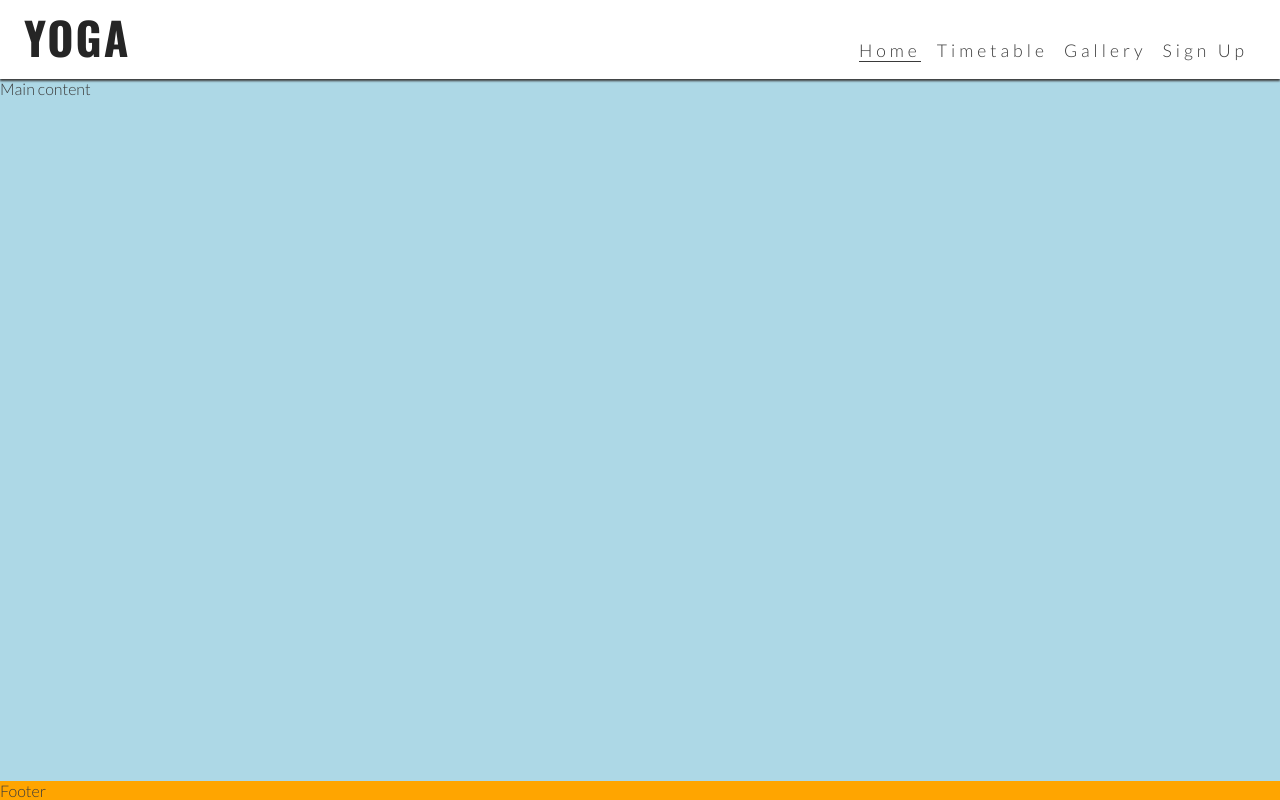
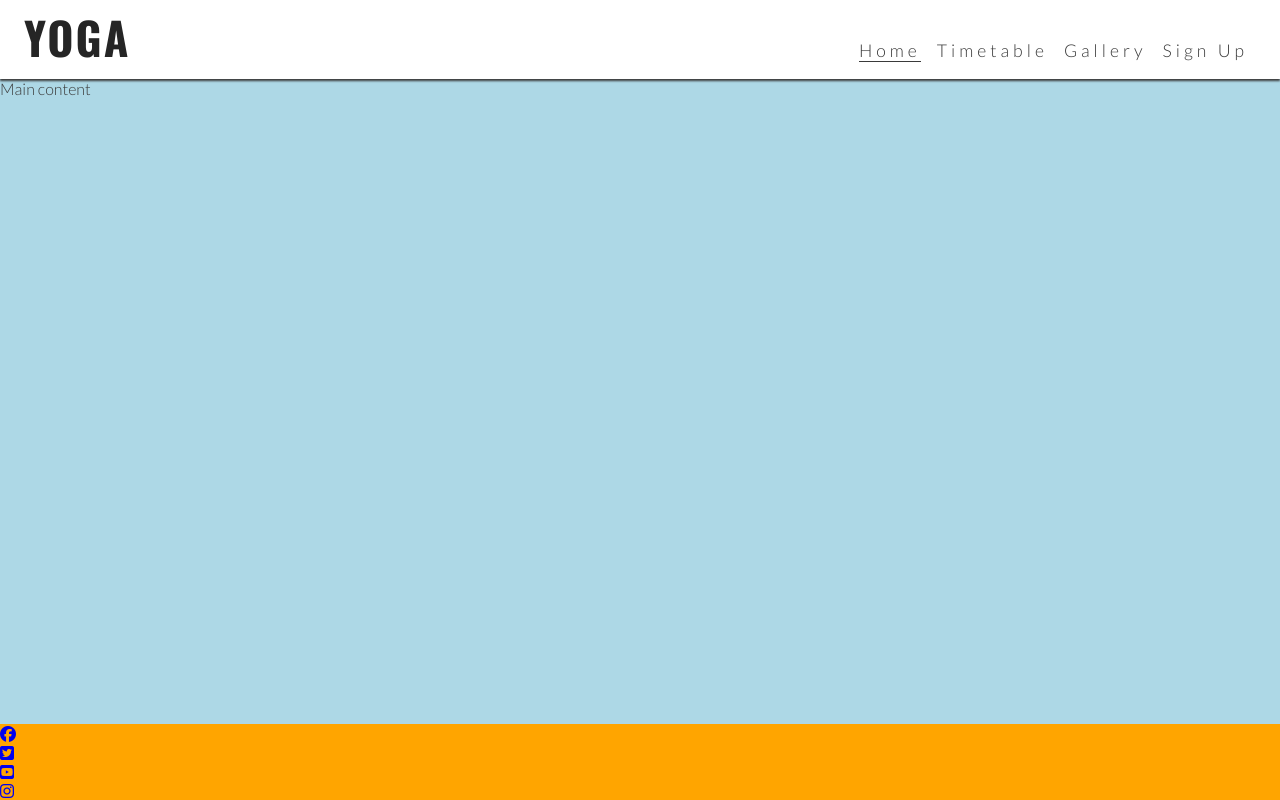
Before and after one commit to Aaron-Flynn/trail-1, a plain HTML site: page index.html in a window 1280 px wide. Drawn offline with nearby package versions, Linux system fonts and the light colour scheme.

Commit message:
add icons to footer

```diff
--- a/index.html
+++ b/index.html
@@ -22,7 +22,9 @@
             <h1 id="logo">Yoga</h1>
         </a>
         <input type="checkbox" id="nav-toggle" name="nav-toggle">
-        <label for="nav-toggle" class="nav-toggle-label">X</label>
+        <label for="nav-toggle" class="nav-toggle-label">
+            <i class="fa-solid fa-bars"></i>
+        </label>
         <nav>
             <ul id="menu">
                 <li><a href="" class="active">Home</a></li>
@@ -37,6 +39,32 @@
     <main>Main content</main>
 
     <!-- Footer -->
-    <footer>Footer</footer>
+    <footer>
+        <ul id="social-networks">
+            <li>
+                <a href="https://www.facebook.com/" target="_blank" rel="noopener"
+                    aria-label="Visit our Facebook page (opens in a new tab)">
+                    <i class="fa-brands fa-facebook"></i></a>
+            </li>
+            <li>
+                <a href="https://www.twitter.com/" target="_blank" rel="noopener"
+                    aria-label="Visit our Twitter page (opens in a new tab)">
+                    <i class="fa-brands fa-twitter-square"></i></a>
+            </li>
+            <li>
+                <a href="https://www.youtube.com/" target="_blank" rel="noopener"
+                    aria-label="Visit our YouTube page (opens in a new tab)">
+                    <i class="fa-brands fa-youtube-square"></i></a>
+            </li>
+            <li>
+                <a href="https://www.instagram.com/" target="_blank" rel="noopener"
+                    aria-label="Visit our Instagram page (opens in a new tab)">
+                    <i class="fa-brands fa-instagram"></i></a>
+            </li>
+        </ul>
+    </footer>
+
+<!--Font awesome kit-->
+<script src="https://kit.fontawesome.com/1104b056ff.js" crossorigin="anonymous"></script>
 </body>
 </html>
```
